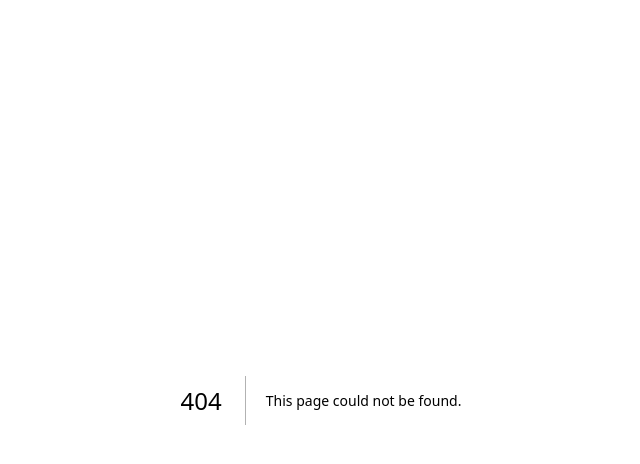
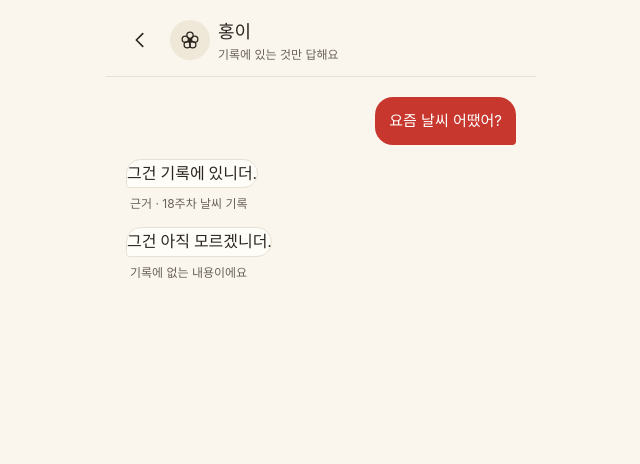
Before and after one commit to eunjii0722/2026-2-LikeLion-Dandithon, a Next.js app: page /chat in a window 1280 px wide. Before the commit this address had no page. Shown: the top 464 px of the page, without its empty margins (319-959 px from the left). Built offline with nearby package versions, Linux system fonts and the light colour scheme; a web font is replaced by a local one.

Commit message:
대화 말풍선 목록 구현

```diff
--- /dev/null
+++ b/app/chat/page.js
@@ -0,0 +1,5 @@
+import ChatView from "@/components/chat/ChatView"
+
+export default function ChatPage() {
+    return <ChatView />;
+}
--- /dev/null
+++ b/components/chat/ChatMessages.js
@@ -0,0 +1,36 @@
+// 말풍선 목록
+
+function sourceLabel(source) {
+    return typeof source == "string" && source.trim() ? `근거 · ${source}` : "기록에 없는 내용이에요";
+}
+
+export default function ChatMessage({ message, loading, treeName, endRef }) {
+    return (
+        <div className="chat-list" aria-live = "polite">
+            {message.map((message, index) => {
+                const content = message.content ?? message.text ?? message.message;
+
+                if (message.role === "user") {
+                    return (
+                        <div key={index} className="bubble bubble-me">
+                            {content}
+                        </div>
+                    );
+                }
+
+                return (
+                    <div key={index} className="bubble-group">
+                        <div className="bubble-tree">{content}</div>
+                        <div className="bubble-source">{sourceLabel(message.source)}</div>
+                    </div>
+                );
+            })}
+            {loading && (
+                <p className="status-message" role = "status">
+                    {treeName}가 생각하는 중...
+                </p>
+            )}
+            <div ref={endRef}/>
+        </div>
+    )
+}
--- /dev/null
+++ b/components/chat/ChatView.js
@@ -0,0 +1,32 @@
+"use client"
+
+import ChatMessage from "./ChatMessages";
+import IconButton from "@/components/common/IconButton";
+import { IconBack, StageIcon } from "@/components/common/Icons";
+
+export default function ChatView() {
+    return (
+        <main className="app-shell">
+            <header className="chat-header">
+                <IconButton label="뒤로" variant="plain">
+                    <IconBack />
+                </IconButton>
+                <span className="stage-badge stage-badge-sm">
+                    <StageIcon stage="개화" size={22} />
+                </span>
+                <div>
+                    <div className="chat-header-name">홍이</div>
+                    <div className="chat-header-desc">기록에 있는 것만 답해요</div>
+                </div>
+            </header>
+            <ChatMessage
+            message={[
+                { role:"user", text: "요즘 날씨 어땠어?"},
+                { role:"tree", text: "그건 기록에 있니더.", source: "18주차 날씨 기록"},
+                { role:"tree", text: "그건 아직 모르겠니더."},
+            ]}
+            loading={false}
+            treeName="홍이" />
+        </main>
+    )
+}
```
